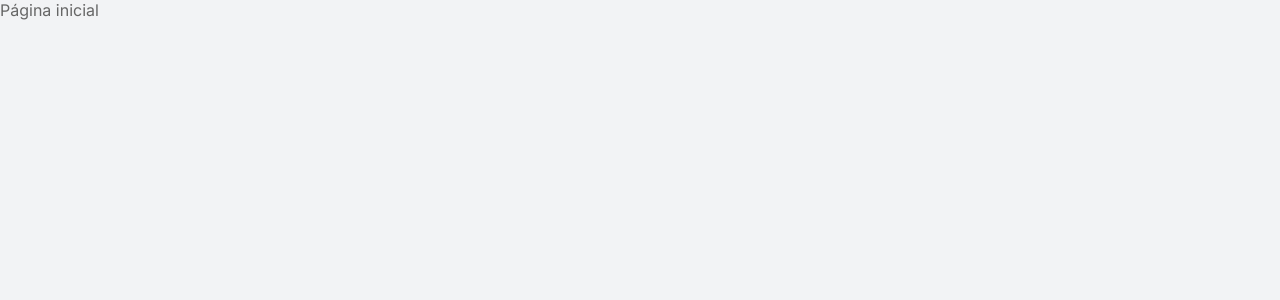
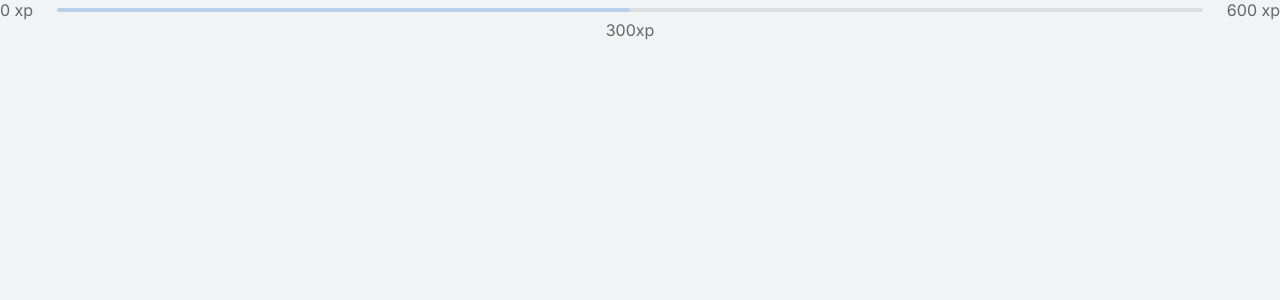
Before and after one commit to fischerafael/dev-it-client-nlw4-clean-architecture, a Next.js app: page / in a window 1280 px wide. Shown: the top 300 px of the page. Built offline with nearby package versions, Linux system fonts and the light colour scheme.

Commit message:
created experience bar

```diff
--- a/pages/_app.tsx
+++ b/pages/_app.tsx
@@ -1,4 +1,4 @@
-import '../styles/globals.scss'
+import '../src/presentation/styles/globals.scss'
 
 function MyApp({ Component, pageProps }) {
     return <Component {...pageProps} />
--- a/pages/index.tsx
+++ b/pages/index.tsx
@@ -1,7 +1,12 @@
 import React from 'react'
+import ExperienceBar from '../src/presentation/components/molecules/ExperienceBar'
 
 const Home = () => {
-    return <div>Página inicial</div>
+    return (
+        <>
+            <ExperienceBar />
+        </>
+    )
 }
 
 export default Home
--- /dev/null
+++ b/src/presentation/components/molecules/ExperienceBar/ExperienceBar.module.scss
@@ -0,0 +1,32 @@
+@import '../../../styles/colors.scss';
+@import '../../../styles/sizes.scss';
+
+.header {
+    display: flex;
+    align-items: center;
+
+    span {
+        font-size: $default;
+    }
+}
+
+.experienceBar {
+    flex: 1;
+    height: 0.25rem;
+    background: $grey;
+    margin: 0 1.5rem;
+    position: relative;
+    border-radius: 0.25rem;
+
+    div {
+        height: 0.25rem;
+        border-radius: 0.25rem;
+        background: $green;
+    }
+
+    span {
+        position: absolute;
+        top: 0.75rem;
+        transform: translateX(-50%);
+    }
+}
--- /dev/null
+++ b/src/presentation/components/molecules/ExperienceBar/index.tsx
@@ -0,0 +1,17 @@
+import React from 'react'
+import styles from './ExperienceBar.module.scss'
+
+const ExperienceBar = () => {
+    return (
+        <header className={styles.header}>
+            <span>0 xp</span>
+            <div className={styles.experienceBar}>
+                <div style={{ width: '50%' }} />
+                <span style={{ left: '50%' }}>300xp</span>
+            </div>
+            <span>600 xp</span>
+        </header>
+    )
+}
+
+export default ExperienceBar
--- a/styles/breakpoints.scss
+++ b/src/presentation/styles/breakpoints.scss
@@ -1,2 +1,3 @@
 $large: 1024px;
 $medium: 768px;
+$small: 576px;
```
Also changed, not shown: src/presentation/styles/colors.scss (renamed from styles/colors.scss), src/presentation/styles/globals.scss (renamed from styles/globals.scss), src/presentation/styles/sizes.scss (renamed from styles/sizes.scss).
